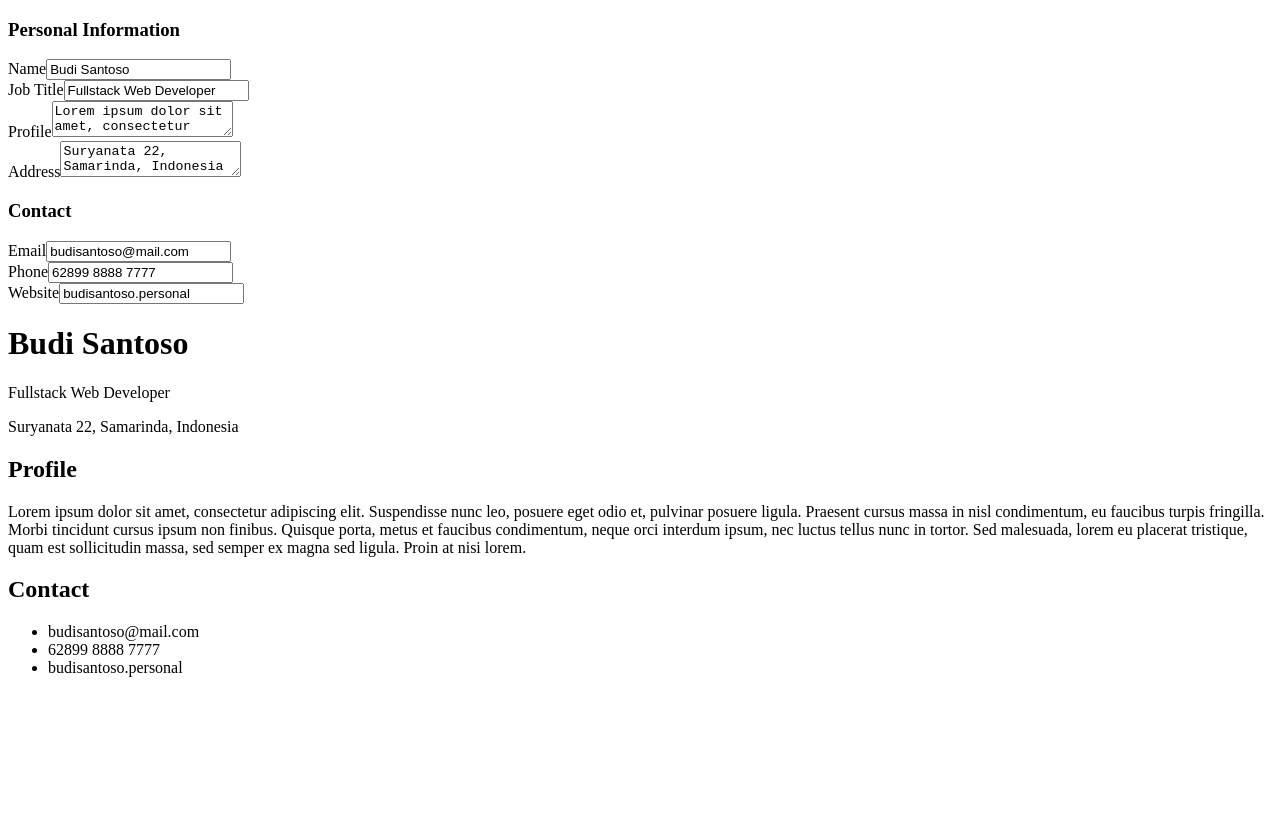
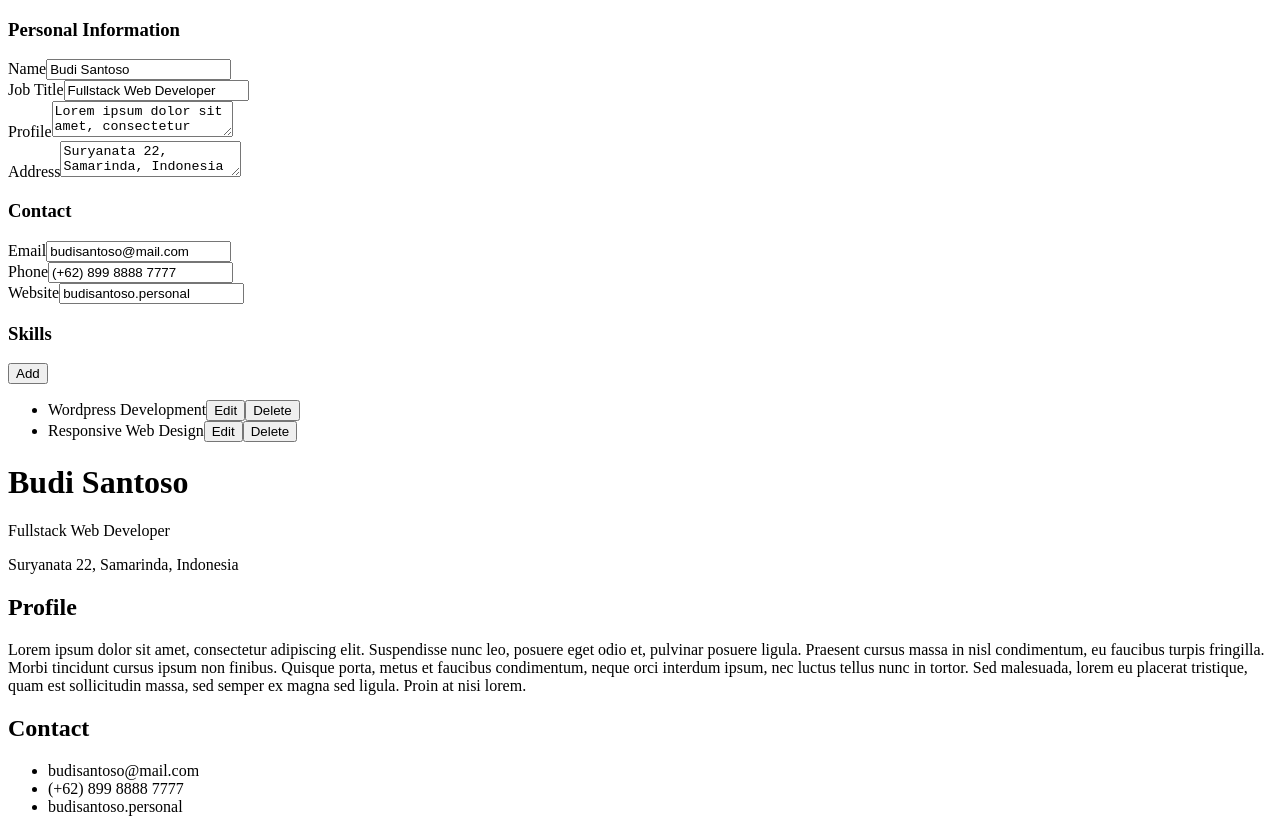
Before and after one commit to roaayala/cv-builder, a React (Vite) app: page / in a window 1280 px wide. Before the commit the page ends 800 px from the top, so only its background shows below. Built offline with nearby package versions, Linux system fonts and the light colour scheme.

Commit message:
components/forms/: SkillForm done

```diff
--- a/src/App.jsx
+++ b/src/App.jsx
@@ -11,7 +11,7 @@ export default function App() {
       "Lorem ipsum dolor sit amet, consectetur adipiscing elit. Suspendisse nunc leo, posuere eget odio et, pulvinar posuere ligula. Praesent cursus massa in nisl condimentum, eu faucibus turpis fringilla. Morbi tincidunt cursus ipsum non finibus. Quisque porta, metus et faucibus condimentum, neque orci interdum ipsum, nec luctus tellus nunc in tortor. Sed malesuada, lorem eu placerat tristique, quam est sollicitudin massa, sed semper ex magna sed ligula. Proin at nisi lorem.",
     contact: {
       email: "budisantoso@mail.com",
-      phone: "62899 8888 7777",
+      phone: "(+62) 899 8888 7777",
       website: "budisantoso.personal",
     },
     skills: ["Wordpress Development", "Responsive Web Design"],
--- a/src/components/Form.jsx
+++ b/src/components/Form.jsx
@@ -1,5 +1,6 @@
 import ContactForm from "./forms/ContactForm";
 import PersonalInformationForm from "./forms/PersonalInformationForm";
+import SkillForm from "./forms/SkillForm";
 
 export default function Form({ information, onChange, onContactChange }) {
   return (
@@ -11,6 +12,8 @@ export default function Form({ information, onChange, onContactChange }) {
         />
 
         <ContactForm information={information} onChange={onContactChange} />
+
+        <SkillForm information={information} />
       </form>
     </>
   );
--- a/src/components/forms/SkillForm.jsx
+++ b/src/components/forms/SkillForm.jsx
@@ -0,0 +1,24 @@
+export default function SkillForm({ information }) {
+  const { skills } = information;
+
+  const expandedSkills = skills.map((skill) => ({
+    id: crypto.randomUUID(),
+    name: skill,
+  }));
+  return (
+    <div>
+      <h3>{skills.length > 1 ? "Skills" : "Skill"}</h3>
+      <button>Add</button>
+      <ul>
+        {expandedSkills.map((skill) => (
+          <li key={skill.id}>
+            <span>{skill.name}</span>
+
+            <button>Edit</button>
+            <button>Delete</button>
+          </li>
+        ))}
+      </ul>
+    </div>
+  );
+}
--- a/src/components/resumes/Header.jsx
+++ b/src/components/resumes/Header.jsx
@@ -1,10 +1,10 @@
 export default function Header({ infomartion }) {
   const { name, jobTitle, address } = infomartion;
   return (
-    <di>
+    <div>
       <h1>{name}</h1>
       <p>{jobTitle}</p>
       <p>{address}</p>
-    </di>
+    </div>
   );
 }
```
